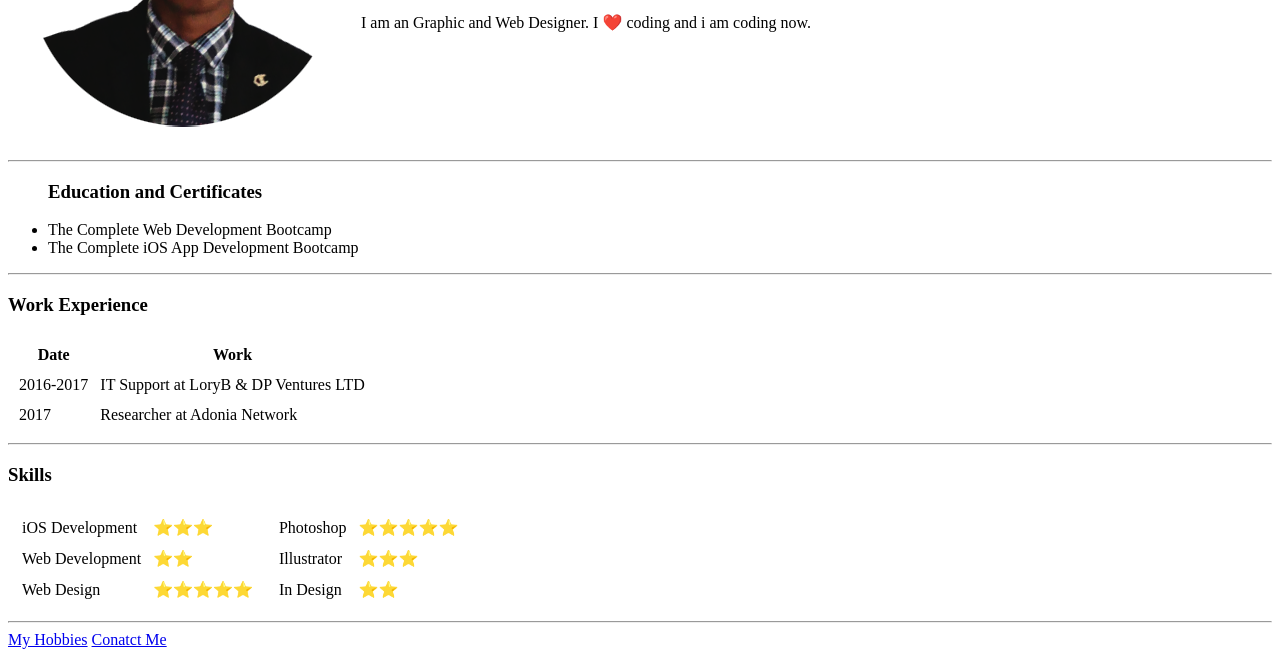
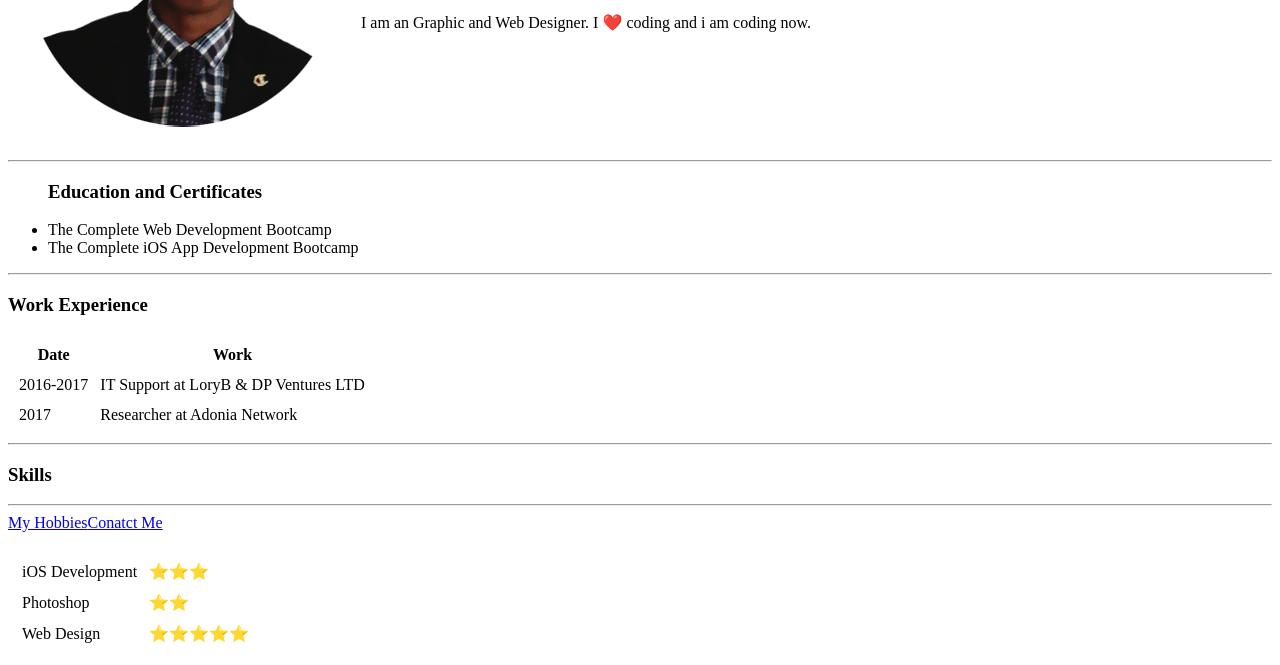
Before and after one commit to Izimartin/cv, a plain HTML site: page index.html in a window 1280 px wide. Shown: the part 212-877 px from the top of the page. Drawn offline with Linux system fonts and the light colour scheme.

Commit message:
Update index.html

```diff
--- a/index.html
+++ b/index.html
@@ -55,7 +55,7 @@
             <td>⭐⭐⭐</td>
           </tr>
           <tr>
-            <td>Web Development</td>
+            <td>Photoshop</td>
             <td>⭐⭐</td>
           </tr>
           <tr>
@@ -64,25 +64,7 @@
           </tr>
         </table>
       </td>
-      <td>
-        <table cellspacing="10">
-          <tr>
-            <td>Photoshop</td>
-            <td>⭐⭐⭐⭐⭐</td>
-          </tr>
-          <tr>
-            <td>Illustrator</td>
-            <td>⭐⭐⭐</td>
-          </tr>
-          <tr>
-            <td>In Design</td>
-            <td>⭐⭐</td>
-          </tr>
-        </table>
-      </td>
-    </tr>
-  </table>
-  <hr>
+    <hr>
   <a href="hobbies.html">My Hobbies</a>
   <a href="contact-me.html">Conatct Me</a>
   </p>
```
